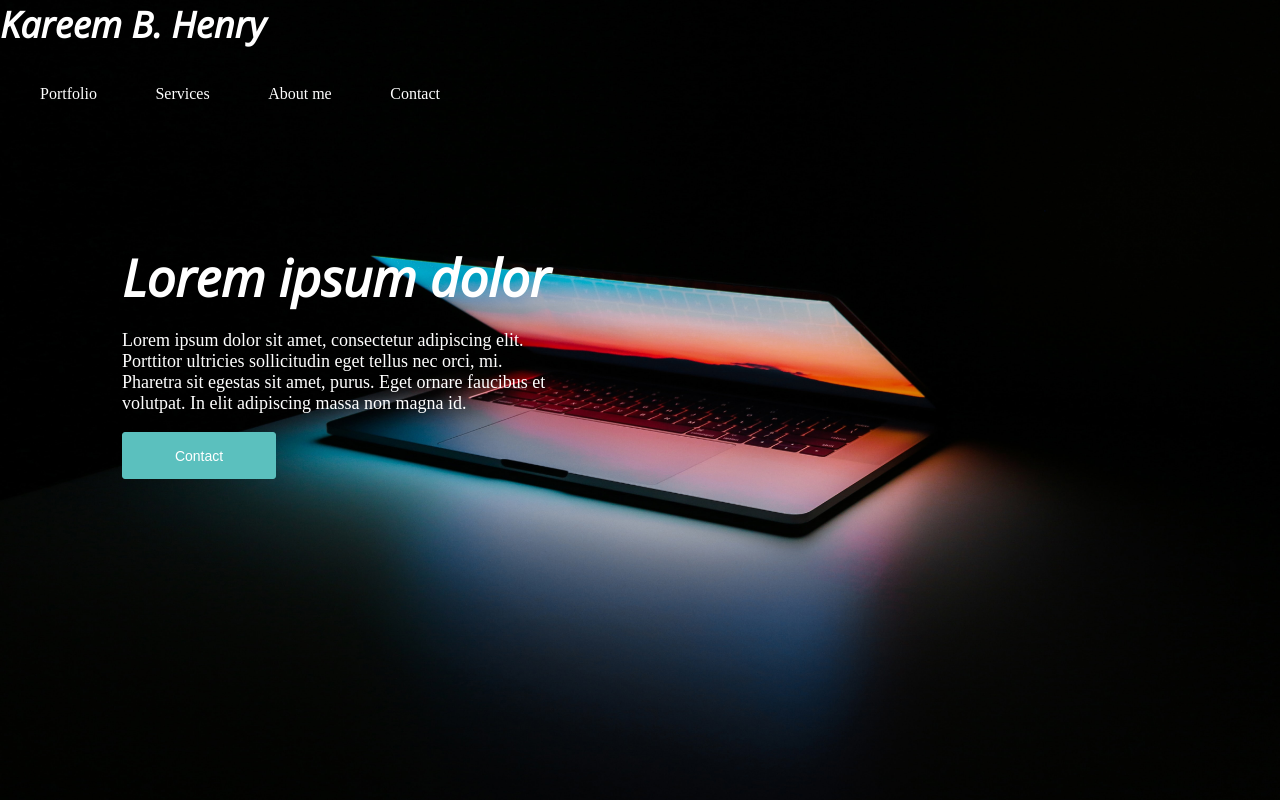
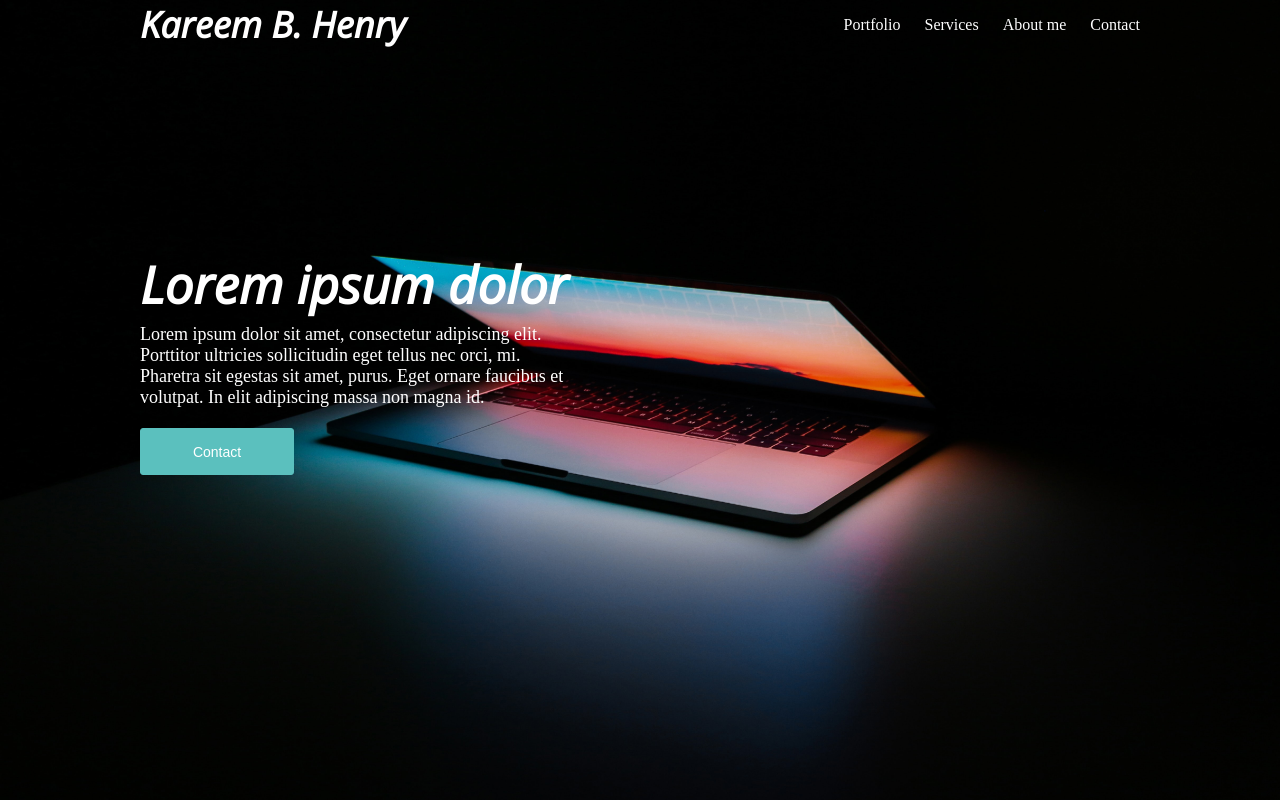
Before and after one commit to kareembh/landing-page, a React (Create React App) app: page / in a window 1280 px wide. Built offline with nearby package versions, Linux system fonts and the light colour scheme.

Commit message:
fix layout stuff

```diff
--- a/package.json
+++ b/package.json
@@ -9,6 +9,7 @@
     "node-sass": "^4.14.1",
     "react": "^17.0.1",
     "react-dom": "^17.0.1",
+    "react-responsive": "^8.1.1",
     "react-scripts": "4.0.1",
     "web-vitals": "^0.2.4"
   },
--- a/src/components/App/App.js
+++ b/src/components/App/App.js
@@ -11,6 +11,7 @@ const buttonText= "Contact";
 const App = () => {
   return (
     <div className="landing-section">
+      <div className="content-container">
         <Navbar />
         <Herocard
           heroCardTitle={title}
@@ -18,6 +19,7 @@ const App = () => {
           buttonText={buttonText}
         />
       </div>
+    </div>
   );
 }
 
--- a/src/components/App/App.scss
+++ b/src/components/App/App.scss
@@ -1,12 +1,17 @@
 @import '../../styles/variables';
 
 .landing-section{
-    background-image: url('../../assets/landing-page-background.jpg');
-    background-color: $primary-one-color;
+    background: $primary-one-color url('../../assets/landing-page-background.jpg') center / cover no-repeat;
     width: 100%;
     height: 800px;
-    background-position: center;
-    background-repeat: no-repeat;
-    background-size: cover;
     margin: 0;
+    padding: 0;
+    text-align: center;
 }
+
+.content-container {
+    max-width: 1000px;
+    width: 90%;
+    margin-left: auto;
+    margin-right: auto;
+}
--- a/src/components/Button/Button.js
+++ b/src/components/Button/Button.js
@@ -3,9 +3,7 @@ import './Button.scss';
 
 const Button = (props) => {
     return (
-        <div>
-            <button>{props.buttonText}</button>
-        </div>
+        <button>{props.buttonText}</button>
     )
 }
 export default Button;
--- a/src/components/Button/Button.scss
+++ b/src/components/Button/Button.scss
@@ -8,6 +8,7 @@ button{
     background-color: $secondary-color;
     border: 1px solid $secondary-color;
     font-size: 14px;
+    margin-top: 20px;
 
     &:hover{
         background-color: $primary-two-color;
--- a/src/components/Herocard/Herocard.scss
+++ b/src/components/Herocard/Herocard.scss
@@ -2,11 +2,10 @@
 
 .hero-card{
     color: $primary-two-color;
-    position: absolute;
     max-width: 571px;
     height: 299px;
-    left: 122px;
-    top: 200px;
+    margin-top: 200px;
+    text-align: left;
 }
 
 h2{
@@ -18,14 +17,3 @@ p{
     font-size: 18px;
     max-width: 430px;
 }
-
-.btn{
-    margin-top: 45px;
-    border-radius: 3px;
-    width: 154px;
-    height: 47px;
-    color: $primary-two-color;
-    background-color: $secondary-color;
-    border: 1px solid $secondary-color;
-    font-size: 14px;
-}
--- a/src/components/Navbar/Navbar.js
+++ b/src/components/Navbar/Navbar.js
@@ -1,4 +1,6 @@
 import React from 'react'
+import MediaQuery from 'react-responsive'
+
 import './Navbar.scss';
 
 const portfolio ='Portfolio';
@@ -14,12 +16,17 @@ const Navbar = () => {
                 <h3>Kareem B. Henry</h3>
             </div>
             <div className="navbar-menu-container">
+                <MediaQuery minWidth={768}>
                     <ul className="navbar-menu">
                         <li className="navbar-menu-item">{portfolio}</li>
                         <li className="navbar-menu-item">{services}</li>
                         <li className="navbar-menu-item">{aboutMe}</li>
                         <li className="navbar-menu-item">{contact}</li>
                     </ul>
+                </MediaQuery>
+                <MediaQuery maxWidth={768}>
+                    <button>🍔</button>
+                </MediaQuery>
             </div>
         </div>
     )
--- a/src/components/Navbar/Navbar.scss
+++ b/src/components/Navbar/Navbar.scss
@@ -4,13 +4,20 @@
     color: $primary-two-color;
     flex-direction: row;
     align-items: center;
+    display: flex;
 
+    justify-content: space-between;
 }
 
 .branding{
     h3{
         margin-top: 0;
+
+        @include media-lte-sm {
+            font-size: 14px;
+        }
     }
+
 }
 
 .navbar-menu-container{
@@ -22,6 +29,14 @@
     max-width: 400px;
     display: flex;
     justify-content: space-between;
+
+    li {
+        margin: 0 12px;
+
+        &:last-child {
+            margin-right: 0;
+        }
+    }
 }
 
 .navbar-menu-item{
--- a/src/index.scss
+++ b/src/index.scss
@@ -1,7 +1,13 @@
 @import './styles/variables.scss';
 
-body {
+* {
   margin: 0;
+  padding: 0;
+}
+
+html, body {
+  min-height: 100%;
+  min-width: 100%;
 }
 
 h1{
--- a/src/styles/variables.scss
+++ b/src/styles/variables.scss
@@ -6,3 +6,10 @@ $accent-color:#CE2D4F;
 
 //Font (this should probably go into a scss config)
 $font-stack:'Open Sans', sans-serif;
+
+// Media query mixins
+@mixin media-lte-sm {
+  @media screen and (max-width: 768px) {
+    @content;
+  }
+}
```
Also changed, not shown: 2 other files (tests, documents, lock files or other folders). Lines whose indentation alone changed are shown as unchanged.
